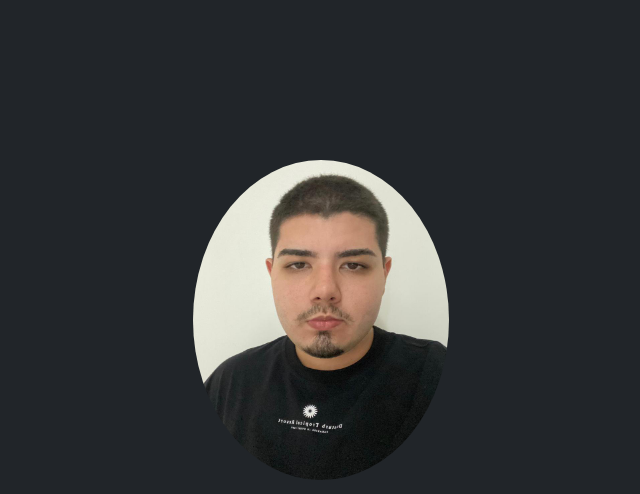
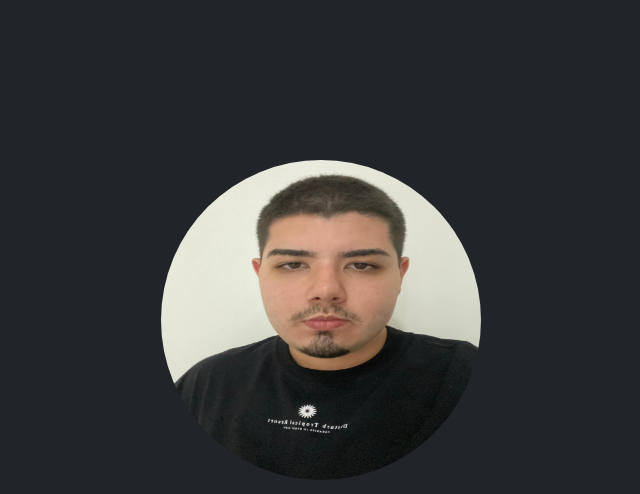
Before and after one commit to Vitor-Zen/agregador-de-links, a plain HTML site: page main/index.html in a window 1280 px wide. Shown: the top 494 px of the page, without its empty margins (319-959 px from the left). Drawn offline with nearby package versions, Linux system fonts and the light colour scheme.

Commit message:
Alterando css da foto de perfil

```diff
--- a/main/assets/css/style.css
+++ b/main/assets/css/style.css
@@ -8,11 +8,11 @@
 }
 
 .perfil-icon {
+    height: 20rem;
+    width: 20rem;
+    border-radius: 100%;
+    margin-bottom: 20px;
     display: block !important;
-    height: 20rem;
-    width: 16rem;
-    border-radius: 1000%;
-    margin-bottom: 20px;
 }
 
 .nome {
```
